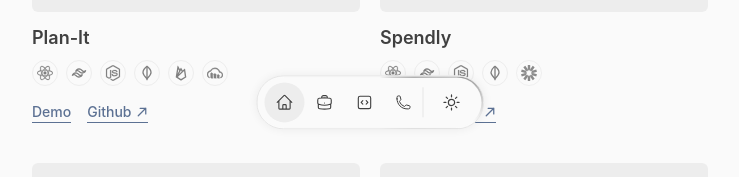
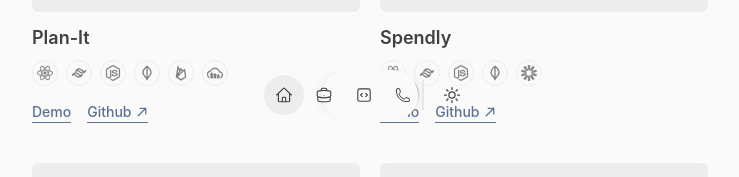
Before and after one commit to rajan-khadkaa/portfolio-v2, a React (Vite) app: page / in a window 1280 px wide. Shown: the part 759-936 px from the top of the page, without its empty margins (270-1009 px from the left). Built offline with nearby package versions, Linux system fonts and the light colour scheme; no server answers.

Commit message:
nav issue try

```diff
--- a/src/index.css
+++ b/src/index.css
@@ -103,8 +103,10 @@ html {
     #f5f5f5,
     #144bc2
   ); */
-  width: fit-content;
-  height: fit-content;
+  /* width: fit-content;
+  height: fit-content; */
+  width: 100px;
+  height: 40px;
   /* border-radius: 10px; */
   animation: 5s spin linear infinite;
   z-index: 2;
@@ -131,7 +133,7 @@ html {
 
 .content-nav {
   position: relative;
-  top: 50%;
+  /* top: 50%; */
   left: 50%;
   /* translate: -50% -50%; */
   /* translate: -50% 0; */
```
